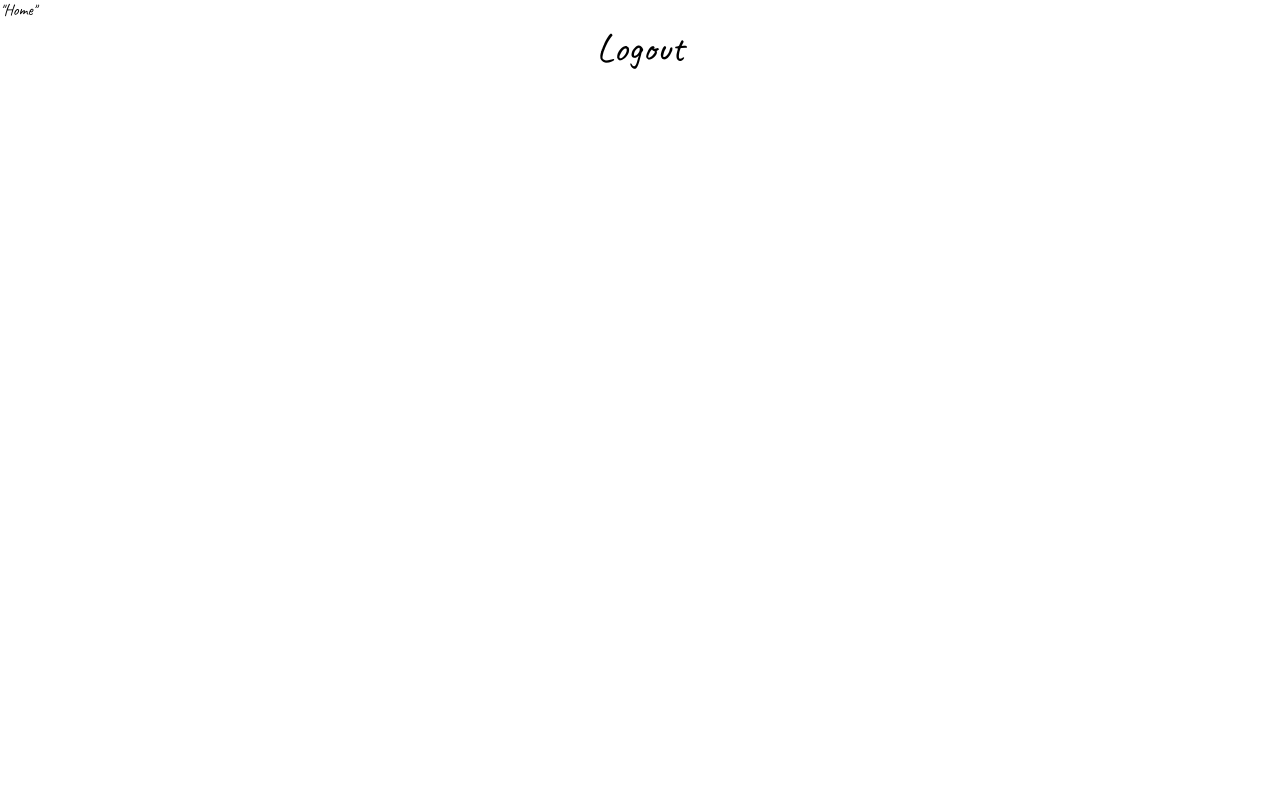
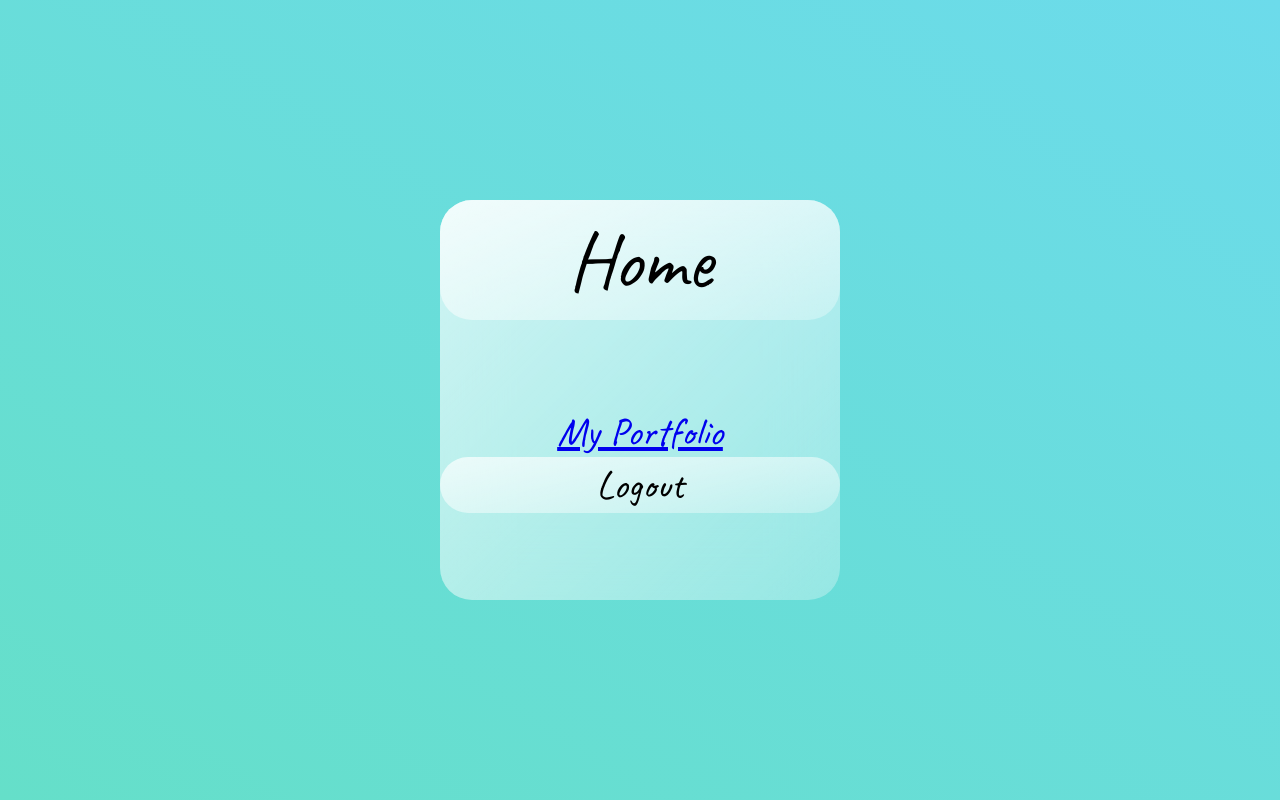
Before and after one commit to gethushan/Signup-and-SignIn-Form, a React (Create React App) app in the folder frontend/: page /home in a window 1280 px wide. Built offline with nearby package versions, Linux system fonts and the light colour scheme; sample sign-in values are in the browser's storage.

Commit message:
Added some UI
Add CSS

```diff
--- a/frontend/src/auth/home.js
+++ b/frontend/src/auth/home.js
@@ -10,8 +10,20 @@ const logout = (event) =>{
 const Home = () => {
     return(
     <div>
-    "Home"
-    <button onClick={logout}>Logout</button>
+        <div className='main'>
+            <div className='glass'>
+                <div className='title'>
+                    Home
+                </div>
+
+                    <div className='forum1'>
+                        <a href='https://gethushan.github.io/MyPortfolio/' target='_value'>My Portfolio</a>
+                        <button onClick={logout}>Logout</button>
+                    </div>
+
+            </div>
+        </div>
+
     </div>
     )
 
--- a/frontend/src/auth/log.css
+++ b/frontend/src/auth/log.css
@@ -90,3 +90,11 @@
   .reg{
     translate: 35%;
   }
+  .forum1{
+    flex: 0.9;
+    display: flex;
+    flex-direction: column;
+    font-size: 5vh;
+    justify-content: center;
+    align-items: center;
+  }
```
